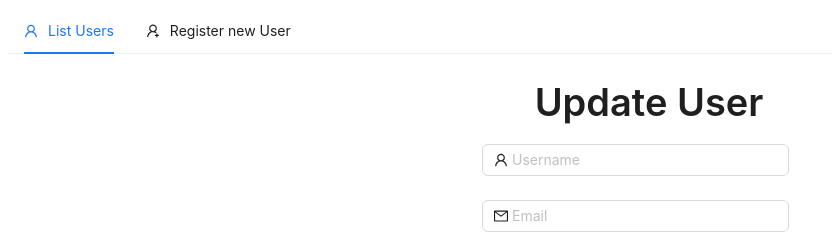
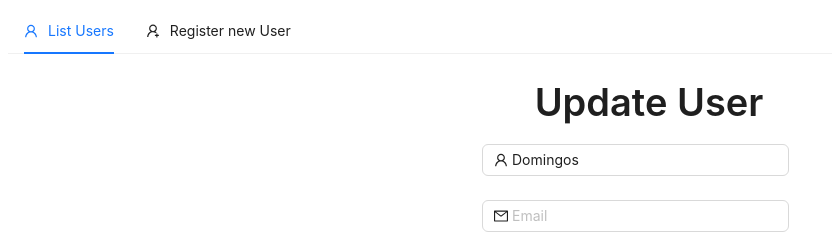
Before and after one commit to sombo20/Sistema-de-gerenciamento-de-usuarios, a React (Vite) app: page /edit/user/1 in a window 1280 px wide. Shown: the top 239 px of the page, without its empty margins (0-832 px from the left). Built offline with nearby package versions, Linux system fonts and the light colour scheme.

Commit message:
Update Form.tsx

```diff
--- a/src/components/Form.tsx
+++ b/src/components/Form.tsx
@@ -36,7 +36,7 @@ function FormUser({UserFunction}):USER{
             wrapperCol={{ span: 10 }}
             initialValues={
             {
-               remember:false
+               username:"Domingos"
              }}
             onFinish={onFinish}
             onFinishFailed={onFinishFailed}
```
